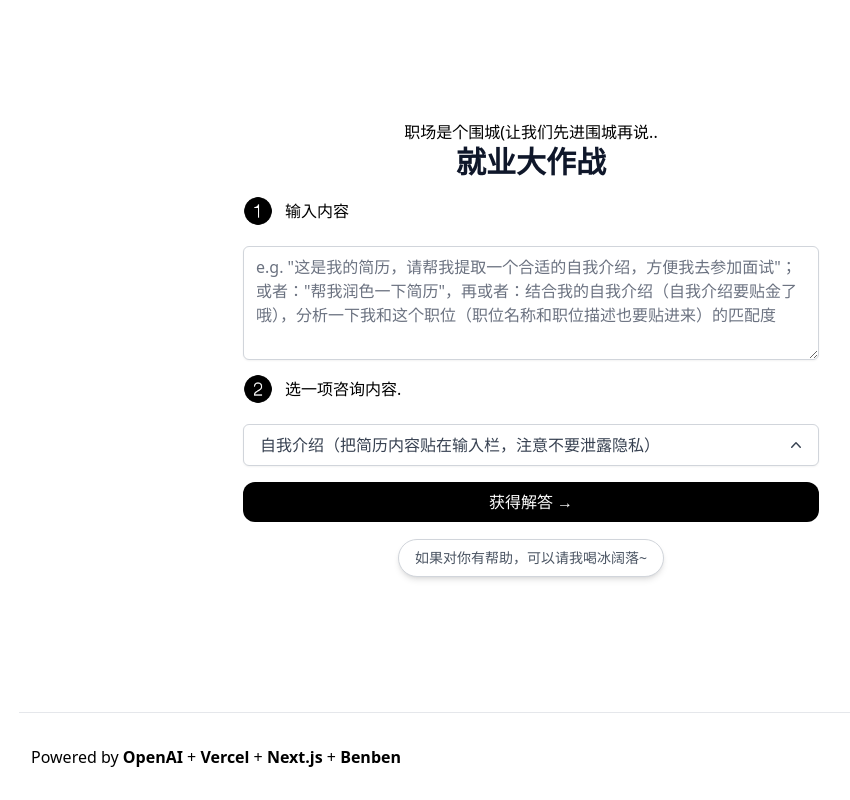
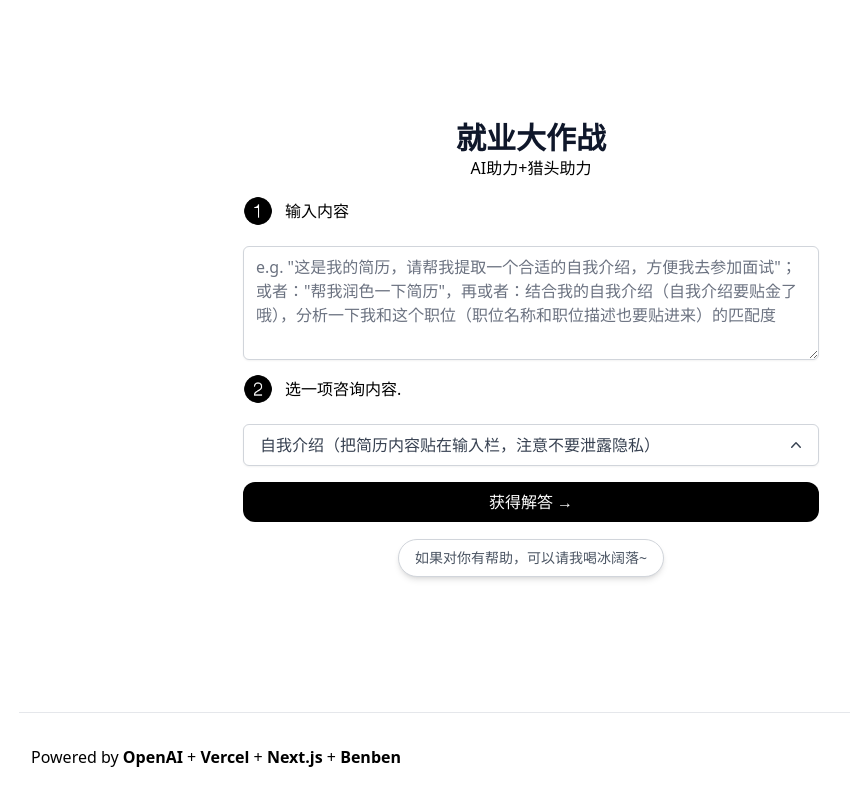
Before and after one commit to tiwentichat/benben-wenan, a Next.js app: page / in a window 1280 px wide. Shown: the whole page, without its empty margins (109-959 px from the left). Built offline with nearby package versions, Linux system fonts and the light colour scheme.

Commit message:
Update index.tsx

```diff
--- a/pages/index.tsx
+++ b/pages/index.tsx
@@ -85,13 +85,15 @@ const Home: NextPage = () => {
 
       <main className="flex flex-1 w-full flex-col items-center justify-center text-center px-4 mt-2 sm:mt-4">
 
-        <div className="flex flex-wrap justify-center space-x-5">
-            <p>职场是个围城(让我们先进围城再说..</p>
-        </div>
+
 
         <h1 className="sm:text-3xl text-2xl max-w-1xl font-bold text-slate-900">
           就业大作战
         </h1>
+        <div className="flex flex-wrap justify-center space-x-5">
+            <p>AI助力+猎头助力</p>
+        </div>
+
         {/* <p className="text-slate-500 mt-5">18,167 bios generated so far.</p> */}
         <div className="max-w-xl w-full">
           <div className="flex mt-4 items-center space-x-3 mb-3">
```
